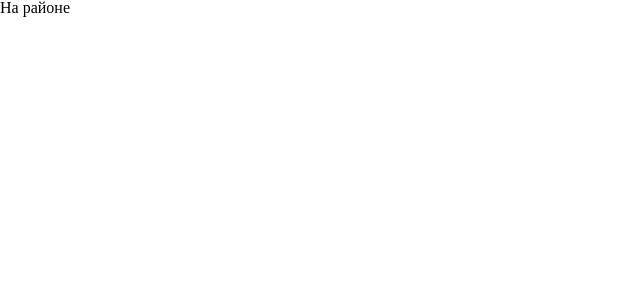
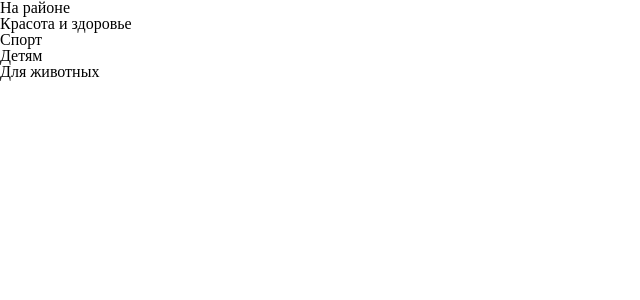
Before and after one commit to Pyctam-AC/Sunny-ekb, a React (Vite) app: page /catalogservices in a window 1280 px wide. Shown: the top 300 px of the page, without its empty margins (0-640 px from the left). Built offline with nearby package versions, Linux system fonts and the light colour scheme.

Commit message:
feat catalog page 05/01/2024

```diff
--- a/src/components/ServicesCards/ServicesCards.tsx
+++ b/src/components/ServicesCards/ServicesCards.tsx
@@ -1,10 +1,20 @@
 import { FC } from "react";
+import { catalogServices, catalogItem } from "../../constans/catalogServices";
+import СatalogCard from "../catalogCard/CatalogCard";
 
 const ServicesCards:FC = () => {
 
   return (
     <section>
-
+      <ul>
+        {catalogServices.map((item: catalogItem) => (
+          <li key={item.id}>
+            <СatalogCard
+              id={item.id}
+              title={item.title} />
+          </li>
+        ))}
+      </ul>
     </section>
   )
 
--- /dev/null
+++ b/src/components/catalogCard/CatalogCard.tsx
@@ -0,0 +1,17 @@
+import { FC } from "react";
+import { catalogItem } from "../../constans/catalogServices";
+
+
+const СatalogCard:FC<catalogItem> = ({title}) => {
+
+  return (
+    <div>
+      <h3>{title}</h3>
+    </div>
+
+  )
+
+}
+
+
+export default СatalogCard
--- /dev/null
+++ b/src/constans/catalogServices.ts
@@ -0,0 +1,23 @@
+export interface catalogItem {
+  id: number;
+  title: string;
+}
+
+export const catalogServices: catalogItem[] = [
+  {
+    id: 1,
+    title: 'Красота и здоровье',
+  },
+  {
+    id: 2,
+    title: 'Спорт',
+  },
+  {
+    id: 3,
+    title: 'Детям',
+  },
+  {
+    id: 4,
+    title: 'Для животных',
+  },
+]
```
Also changed, not shown: src/components/catalogCard/catalogCard.scss (added).
